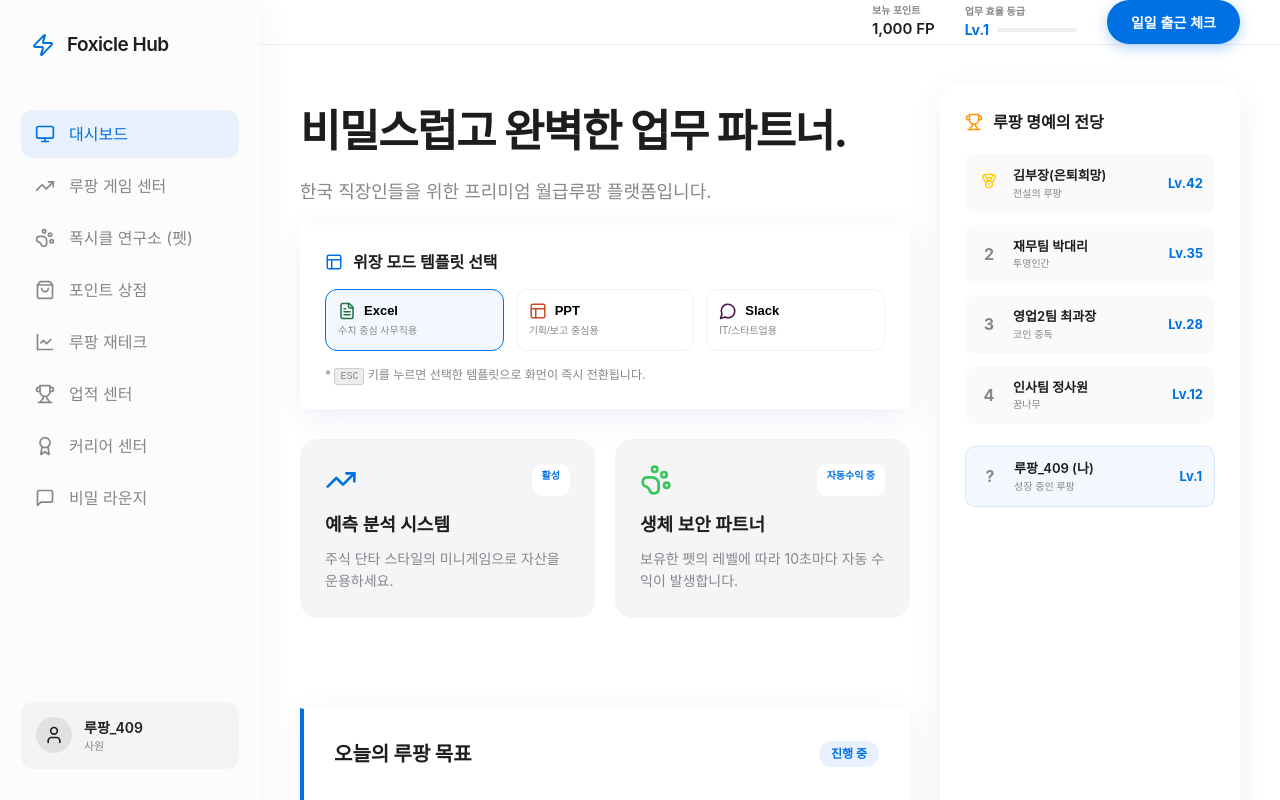
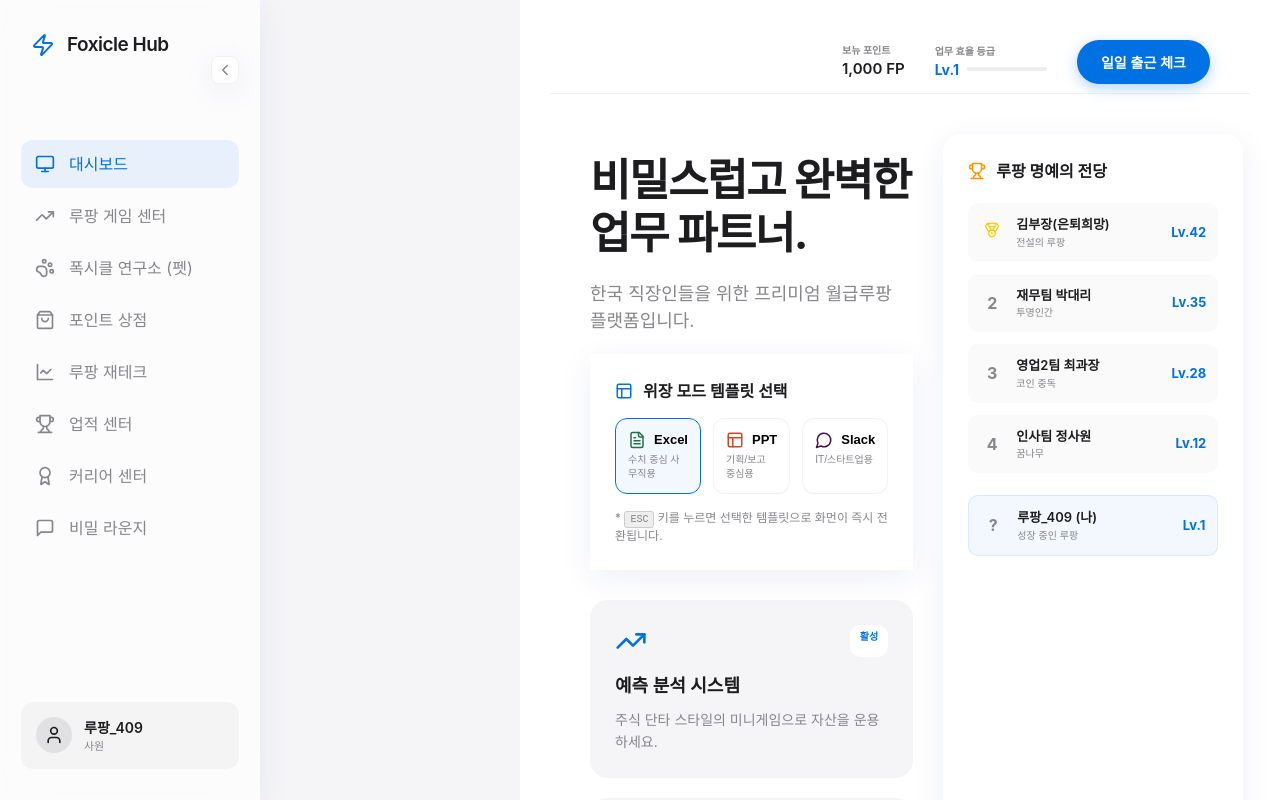
Before and after one commit to JadeJung15/Foxicle-Hub, a React (Vite) app: page / in a window 1280 px wide. Built offline with nearby package versions, Linux system fonts and the light colour scheme.

Commit message:
feat: Phase 8 Collapsible Sidebar UI Complete

```diff
--- a/src/App.jsx
+++ b/src/App.jsx
@@ -1,4 +1,4 @@
-import { useEffect } from 'react'
+import { useEffect, useState } from 'react'
 import useGameStore from './store/useGameStore'
 import GameCenter from './components/GameCenter'
 import FoxicleLab from './components/FoxicleLab'
@@ -23,10 +23,14 @@ import {
     Medal,
     ShoppingBag,
     LineChart,
-    Award
+    Award,
+    ChevronLeft,
+    ChevronRight,
+    Menu
 } from 'lucide-react'
 
 function App() {
+    const [isSidebarCollapsed, setIsSidebarCollapsed] = useState(false)
     const {
         points,
         level,
@@ -75,33 +79,44 @@ function App() {
     }
 
     return (
-        <div className={`app-layout ${isDarkTheme ? 'dark-theme' : ''} ${equippedBackground ? 'bg-' + equippedBackground : ''} animate-fade`}>
+        <div className={`app-layout ${isDarkTheme ? 'dark-theme' : ''} ${equippedBackground ? 'bg-' + equippedBackground : ''} ${isSidebarCollapsed ? 'sidebar-collapsed' : ''} animate-fade`}>
             {/* Sidebar */}
-            <aside className="sidebar glass">
-                <div className="brand">
-                    <Zap size={24} style={{ color: '#0071e3' }} />
-                    <span className="brand-name">Foxicle Hub</span>
+            <aside className={`sidebar glass ${isSidebarCollapsed ? 'collapsed' : ''}`}>
+                <div className="sidebar-header">
+                    <div className="brand">
+                        <Zap size={24} style={{ color: '#0071e3', minWidth: '24px' }} />
+                        {!isSidebarCollapsed && <span className="brand-name">Foxicle Hub</span>}
+                    </div>
+                    <button
+                        className="sidebar-toggle-btn glass"
+                        onClick={() => setIsSidebarCollapsed(!isSidebarCollapsed)}
+                        title={isSidebarCollapsed ? "메뉴 펼치기" : "메뉴 접기"}
+                    >
+                        {isSidebarCollapsed ? <ChevronRight size={18} /> : <ChevronLeft size={18} />}
+                    </button>
                 </div>
 
                 <nav className="nav-menu">
-                    <NavItem active={activeTab === 'dashboard'} onClick={() => setActiveTab('dashboard')} icon={<Monitor size={20} />} label="대시보드" />
-                    <NavItem active={activeTab === 'games'} onClick={() => setActiveTab('games')} icon={<TrendingUp size={20} />} label="루팡 게임 센터" />
-                    <NavItem active={activeTab === 'pets'} onClick={() => setActiveTab('pets')} icon={<PawPrint size={20} />} label="폭시클 연구소 (펫)" />
-                    <NavItem active={activeTab === 'shop'} onClick={() => setActiveTab('shop')} icon={<ShoppingBag size={20} />} label="포인트 상점" />
-                    <NavItem active={activeTab === 'invest'} onClick={() => setActiveTab('invest')} icon={<LineChart size={20} />} label="루팡 재테크" />
-                    <NavItem active={activeTab === 'achievements'} onClick={() => setActiveTab('achievements')} icon={<Trophy size={20} />} label="업적 센터" />
-                    <NavItem active={activeTab === 'career'} onClick={() => setActiveTab('career')} icon={<Award size={20} />} label="커리어 센터" />
-                    <NavItem active={activeTab === 'community'} onClick={() => setActiveTab('community')} icon={<MessageSquare size={20} />} label="비밀 라운지" />
+                    <NavItem active={activeTab === 'dashboard'} onClick={() => setActiveTab('dashboard')} icon={<Monitor size={20} />} label="대시보드" collapsed={isSidebarCollapsed} />
+                    <NavItem active={activeTab === 'games'} onClick={() => setActiveTab('games')} icon={<TrendingUp size={20} />} label="루팡 게임 센터" collapsed={isSidebarCollapsed} />
+                    <NavItem active={activeTab === 'pets'} onClick={() => setActiveTab('pets')} icon={<PawPrint size={20} />} label="폭시클 연구소 (펫)" collapsed={isSidebarCollapsed} />
+                    <NavItem active={activeTab === 'shop'} onClick={() => setActiveTab('shop')} icon={<ShoppingBag size={20} />} label="포인트 상점" collapsed={isSidebarCollapsed} />
+                    <NavItem active={activeTab === 'invest'} onClick={() => setActiveTab('invest')} icon={<LineChart size={20} />} label="루팡 재테크" collapsed={isSidebarCollapsed} />
+                    <NavItem active={activeTab === 'achievements'} onClick={() => setActiveTab('achievements')} icon={<Trophy size={20} />} label="업적 센터" collapsed={isSidebarCollapsed} />
+                    <NavItem active={activeTab === 'career'} onClick={() => setActiveTab('career')} icon={<Award size={20} />} label="커리어 센터" collapsed={isSidebarCollapsed} />
+                    <NavItem active={activeTab === 'community'} onClick={() => setActiveTab('community')} icon={<MessageSquare size={20} />} label="비밀 라운지" collapsed={isSidebarCollapsed} />
                 </nav>
 
-                <div className={`user-profile ${equippedAura ? 'aura-' + equippedAura : ''}`}>
+                <div className={`user-profile ${equippedAura ? 'aura-' + equippedAura : ''} ${isSidebarCollapsed ? 'collapsed' : ''}`}>
                     <div className={`avatar ${equippedBorder ? 'border-' + equippedBorder : ''}`}>
                         <User size={20} />
                     </div>
-                    <div className="user-info">
-                        <p className="username">{username}</p>
-                        <p className="position">{officePosition}</p>
-                    </div>
+                    {!isSidebarCollapsed && (
+                        <div className="user-info">
+                            <p className="username">{username}</p>
+                            <p className="position">{officePosition}</p>
+                        </div>
+                    )}
                 </div>
             </aside>
 
@@ -319,6 +334,7 @@ function App() {
           padding: 30px 20px;
           z-index: 100;
           height: 100%;
+          transition: width 0.3s cubic-bezier(0.4, 0, 0.2, 1), padding 0.3s ease;
         }
 
         .brand {
@@ -333,6 +349,48 @@ function App() {
           font-weight: 600;
           font-size: 19px;
           letter-spacing: -0.5px;
+        }
+
+        .sidebar-header {
+          display: flex;
+          align-items: center;
+          justify-content: space-between;
+          margin-bottom: 30px;
+          min-height: 40px;
+        }
+
+        .sidebar-toggle-btn {
+          width: 28px;
+          height: 28px;
+          display: flex;
+          align-items: center;
+          justify-content: center;
+          border-radius: 8px;
+          cursor: pointer;
+          transition: all 0.2s;
+          color: var(--text-secondary);
+          border: 1px solid rgba(0,0,0,0.05);
+        }
+
+        .sidebar-toggle-btn:hover {
+          background: white;
+          color: var(--accent-blue);
+          border-color: var(--accent-blue);
+        }
+
+        .sidebar.collapsed {
+          width: 80px;
+          padding: 30px 15px;
+          align-items: center;
+        }
+
+        .sidebar.collapsed .brand {
+          justify-content: center;
+          margin-bottom: 0;
+        }
+
+        .sidebar-collapsed .main-content {
+          margin-left: 80px;
         }
 
         .nav-menu {
@@ -354,6 +412,18 @@ function App() {
         .nav-item:hover, .nav-item.active {
           background: rgba(0, 113, 227, 0.08);
           color: var(--accent-blue);
+        }
+
+        .nav-item.collapsed {
+          padding: 12px;
+          justify-content: center;
+          gap: 0;
+        }
+
+        .nav-icon {
+          display: flex;
+          align-items: center;
+          justify-content: center;
         }
 
         .dashboard-layout {
@@ -488,10 +558,11 @@ function App() {
 
         .main-content {
           flex: 1;
-          display: flex;
-          flex-direction: column;
+          margin-left: 260px;
+          padding: 30px;
           background-color: var(--bg-primary);
           overflow-y: auto;
+          transition: margin-left 0.3s cubic-bezier(0.4, 0, 0.2, 1);
         }
 
         .top-bar {
@@ -675,11 +746,15 @@ function App() {
     )
 }
 
-function NavItem({ active, onClick, icon, label }) {
+function NavItem({ active, onClick, icon, label, collapsed }) {
     return (
-        <div className={`nav-item ${active ? 'active' : ''}`} onClick={onClick}>
-            {icon}
-            <span>{label}</span>
+        <div
+            className={`nav-item ${active ? 'active' : ''} ${collapsed ? 'collapsed' : ''}`}
+            onClick={onClick}
+            title={collapsed ? label : ""}
+        >
+            <div className="nav-icon">{icon}</div>
+            {!collapsed && <span className="nav-label">{label}</span>}
         </div>
     )
 }
```
